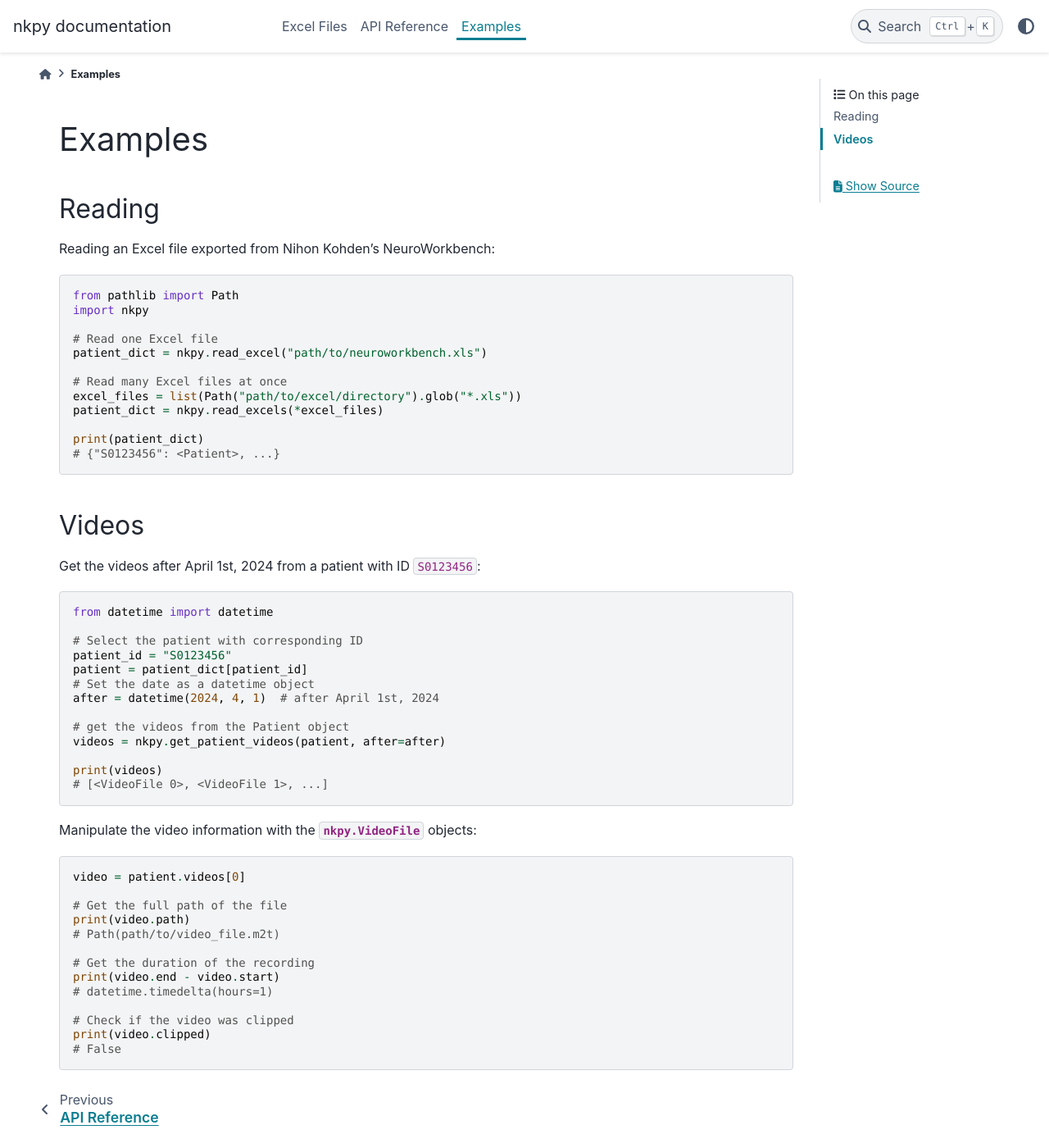
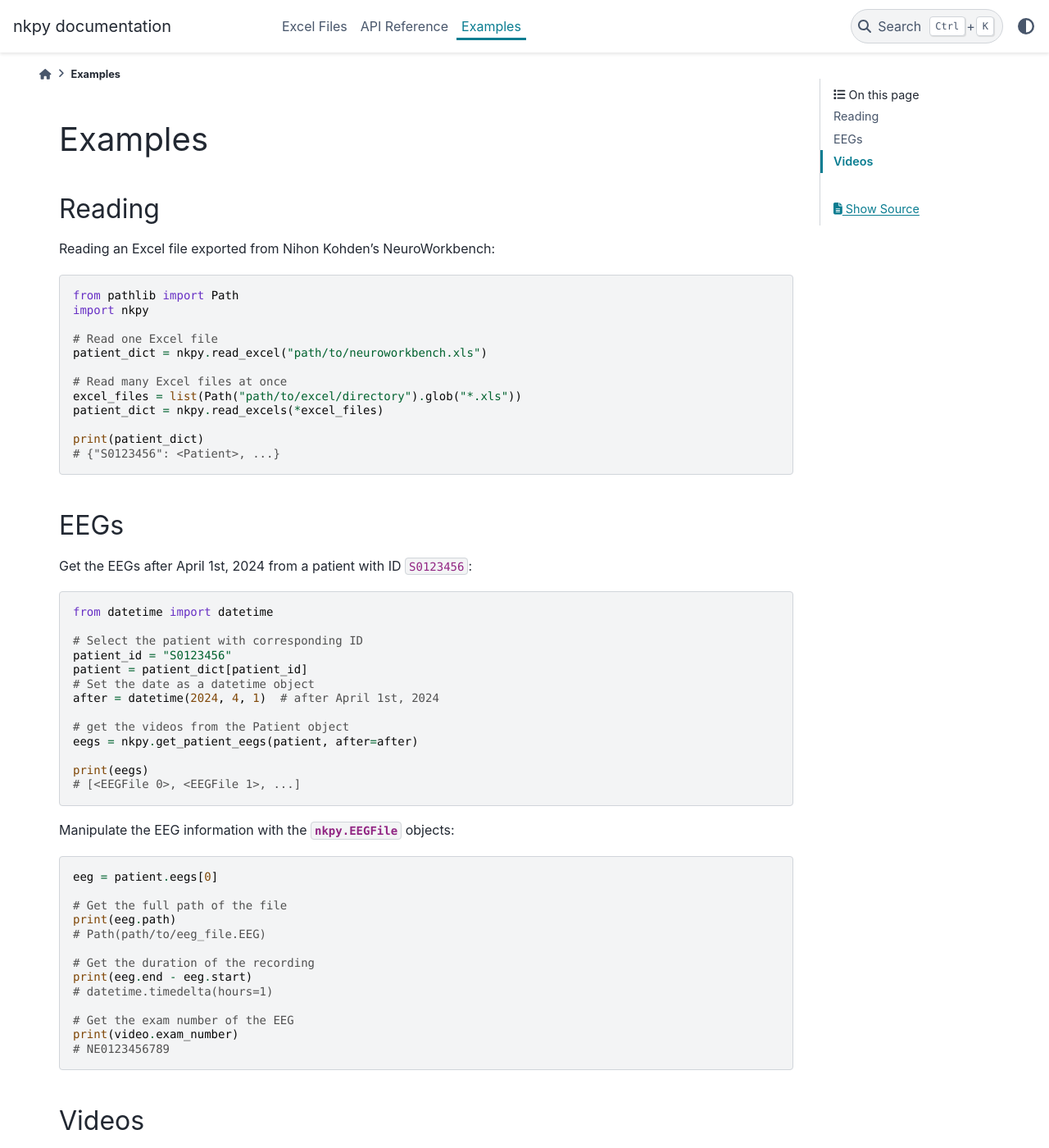
Before and after one commit to CRCHUM-Epilepsy-Group/nkpy, a Sphinx documentation site: the page built from docs/examples.rst, in a window 1280 px wide and 1400 px high. Shown: the whole window at 82% size. Built offline with Sphinx 7.4.7 and the PyData theme 0.15.4, drawn with Linux system fonts in a browser that asks for light colours.

Commit message:
Add EEG documentation

```diff
--- a/docs/conf.py
+++ b/docs/conf.py
@@ -25,6 +25,7 @@ exclude_patterns = ["_build", "Thumbs.db", ".DS_Store"]
 
 # autodoc configuration
 autodoc_typehints = "description"
+autodoc_member_order = "groupwise"
 
 
 # -- Options for HTML output -------------------------------------------------
--- a/docs/examples.rst
+++ b/docs/examples.rst
@@ -20,6 +20,45 @@ Reading an Excel file exported from Nihon Kohden's NeuroWorkbench:
 
     print(patient_dict)
     # {"S0123456": <Patient>, ...}
+
+EEGs
+------
+
+Get the EEGs after April 1st, 2024 from a patient with ID :code:`S0123456`:
+
+.. code-block:: py
+
+    from datetime import datetime
+
+    # Select the patient with corresponding ID
+    patient_id = "S0123456"
+    patient = patient_dict[patient_id]
+    # Set the date as a datetime object
+    after = datetime(2024, 4, 1)  # after April 1st, 2024
+
+    # get the videos from the Patient object
+    eegs = nkpy.get_patient_eegs(patient, after=after)
+
+    print(eegs)
+    # [<EEGFile 0>, <EEGFile 1>, ...]
+
+Manipulate the EEG information with the :class:`nkpy.EEGFile` objects:
+
+.. code-block:: py
+
+    eeg = patient.eegs[0]
+
+    # Get the full path of the file
+    print(eeg.path)
+    # Path(path/to/eeg_file.EEG)
+
+    # Get the duration of the recording
+    print(eeg.end - eeg.start)
+    # datetime.timedelta(hours=1)
+
+    # Get the exam number of the EEG
+    print(video.exam_number)
+    # NE0123456789
 
 Videos
 ------
```
